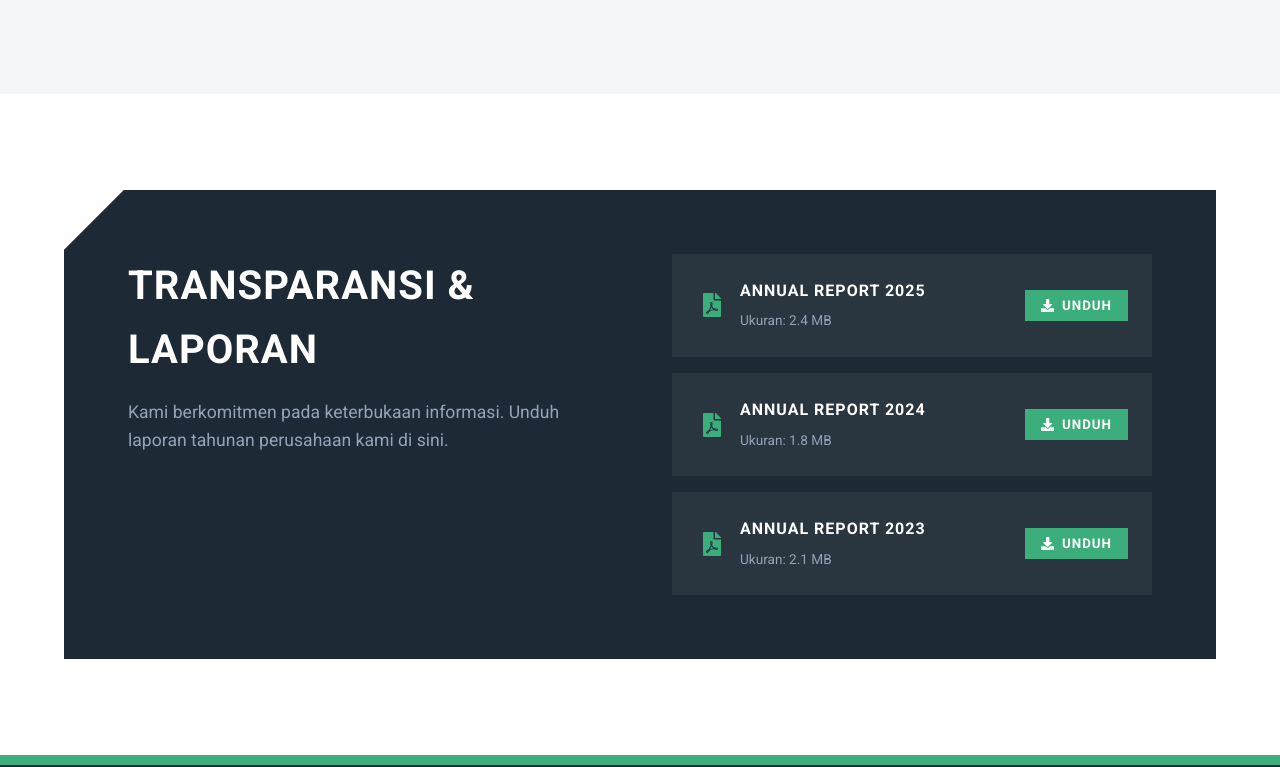
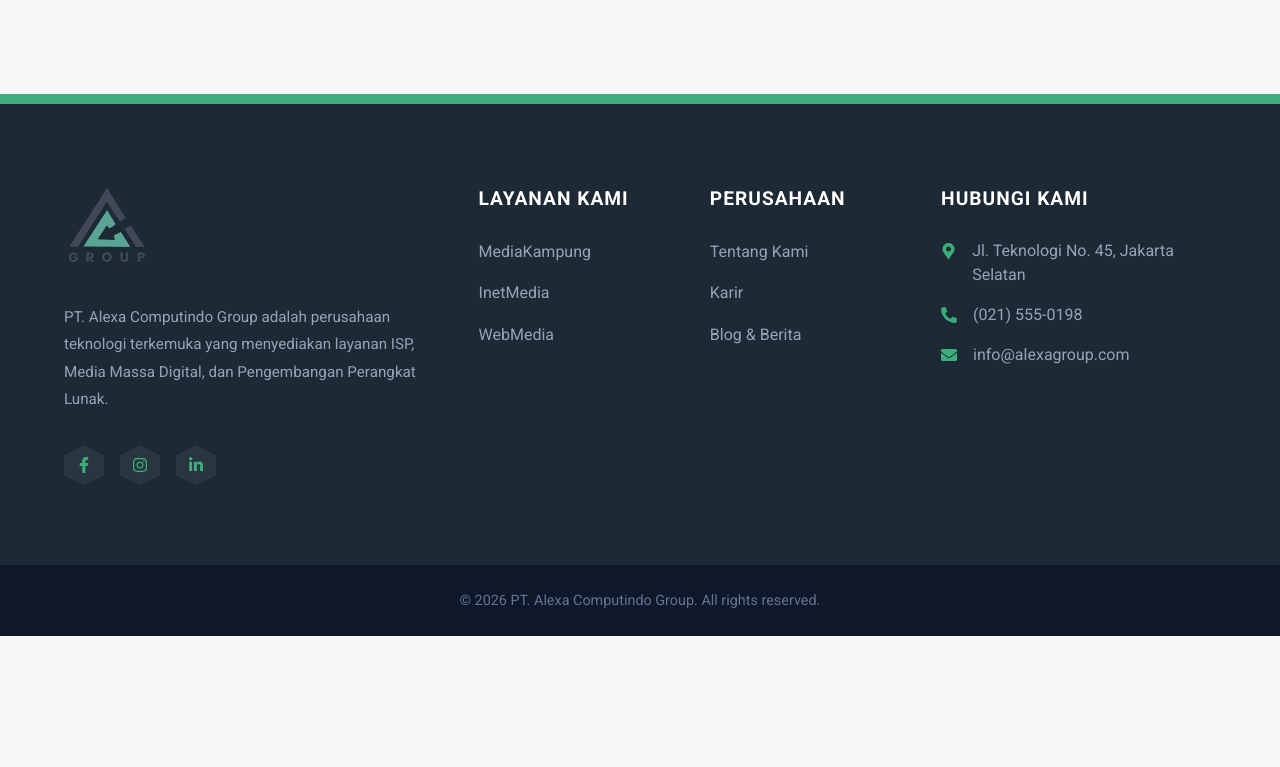
Before and after one commit to NeoCode29/alexa-profile-frontend, a React (Vite) app: page /about in a window 1280 px wide. Shown: the part 2653-3420 px from the top of the page. After the commit the page ends 3289 px from the top, so only its background shows below. Built offline with nearby package versions, Linux system fonts and the light colour scheme.

Commit message:
Remove reports section from About page

```diff
--- a/src/pages/About.jsx
+++ b/src/pages/About.jsx
@@ -1,7 +1,7 @@
-import { FaEye, FaBullseye, FaFilePdf, FaDownload } from 'react-icons/fa';
+import { FaEye, FaBullseye } from 'react-icons/fa';
 import { motion } from 'framer-motion';
 import styles from './About.module.css';
-import { teamData, reportsData } from '../data/mockData';
+import { teamData } from '../data/mockData';
 
 const fadeUp = {
   hidden: { opacity: 0, y: 50 },
@@ -141,34 +141,7 @@ const About = () => {
         </div>
       </section>
 
-      {/* Reports */}
-      <section className={styles.reportSection}>
-        <div className="container">
-          <motion.div
-            className={styles.reportBox}
-            variants={fadeUp} initial="hidden" whileInView="visible" viewport={{ once: true }}
-          >
-            <div className={styles.reportText}>
-              <h2>Transparansi & Laporan</h2>
-              <p>Kami berkomitmen pada keterbukaan informasi. Unduh laporan tahunan perusahaan kami di sini.</p>
-            </div>
-            <div className={styles.reportList}>
-              {reportsData.map((report, idx) => (
-                <div key={idx} className={`${styles.reportItem} sharp-box`}>
-                  <div className={styles.reportItemInfo}>
-                    <FaFilePdf size={24} color="var(--color-green)" />
-                    <div>
-                      <h4>{report.title}</h4>
-                      <span>Ukuran: {report.size}</span>
-                    </div>
-                  </div>
-                  <button className="btn btn-primary" style={{ padding: '8px 16px' }}><FaDownload /> Unduh</button>
-                </div>
-              ))}
-            </div>
-          </motion.div>
-        </div>
-      </section>
+
 
     </div>
   );
```
